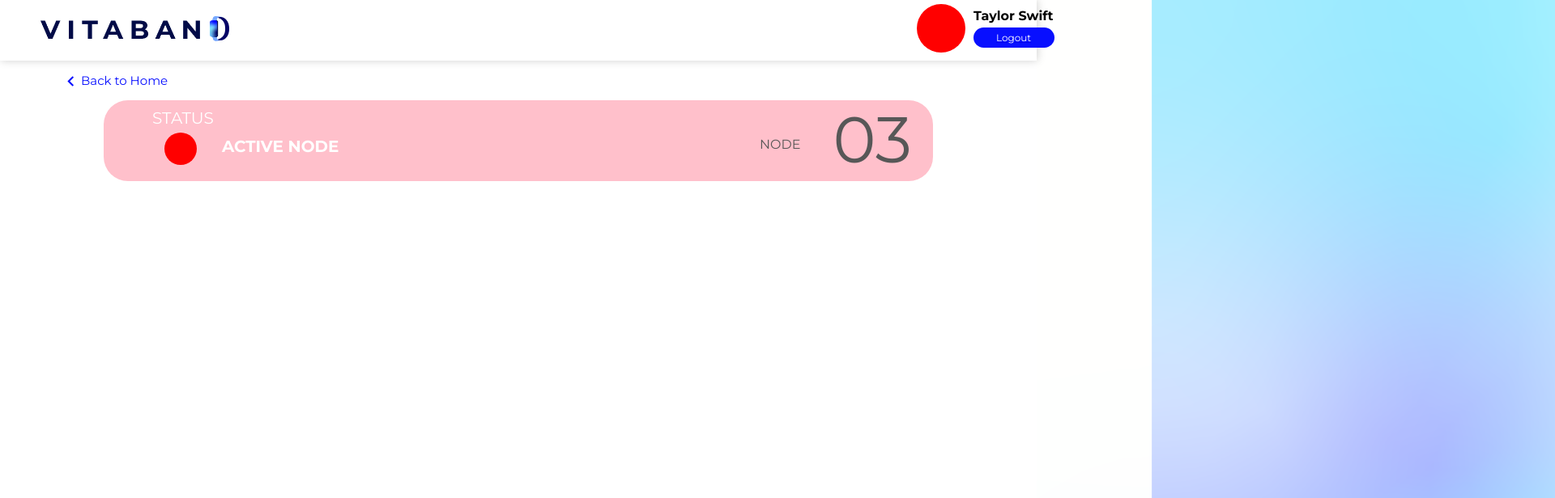
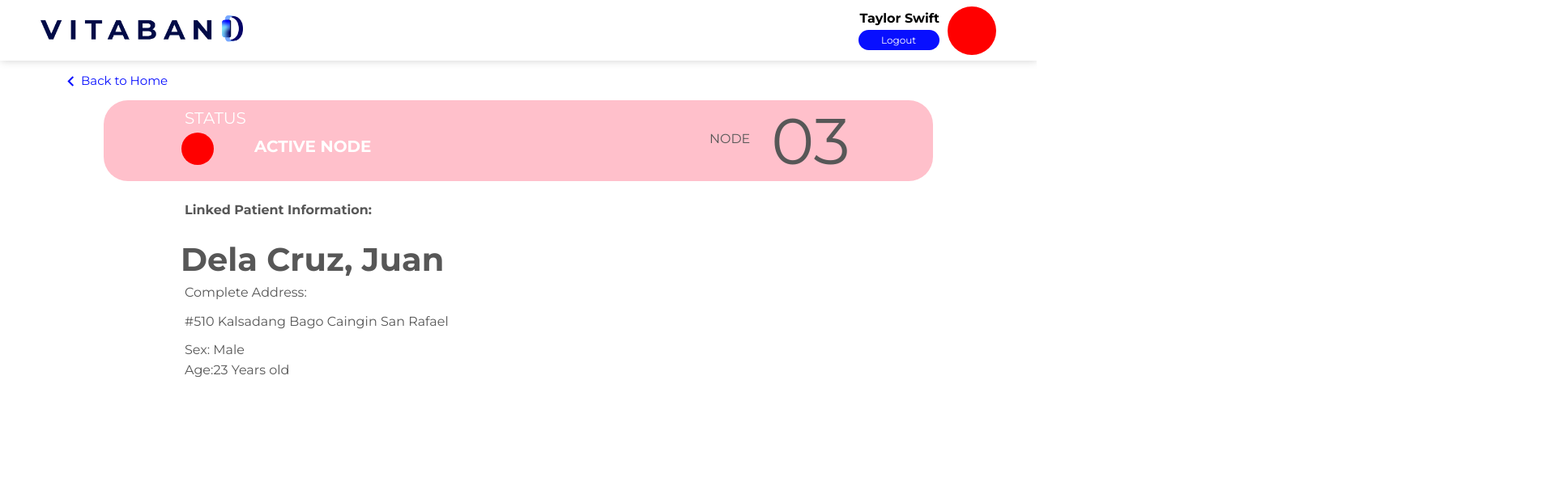
Before and after one commit to aughost-sus/Vitaband, a React (Create React App) app in the folder vitaband/: page /nodedetails in a window 1280 px wide. Shown: the top 616 px of the page at 81% size, 1920 px wide, since content can reach past the window. Built offline with nearby package versions, Linux system fonts and the light colour scheme.

Commit message:
fixed somethings

```diff
--- a/vitaband/package.json
+++ b/vitaband/package.json
@@ -5,11 +5,13 @@
   "dependencies": {
     "@emotion/react": "^11.9.0",
     "@emotion/styled": "^11.8.1",
+    "@googlemaps/react-wrapper": "^1.1.29",
     "@mui/icons-material": "^5.6.0",
     "@mui/material": "^5.6.0",
     "@testing-library/jest-dom": "^5.16.2",
     "@testing-library/react": "^12.1.4",
     "@testing-library/user-event": "^13.5.0",
+    "google-maps-react": "^2.0.6",
     "npx": "^10.2.2",
     "react": "^17.0.2",
     "react-dom": "^17.0.2",
--- a/vitaband/src/pages/Login/login.css
+++ b/vitaband/src/pages/Login/login.css
@@ -24,9 +24,10 @@ body {
   font-family: 'Open Sans', sans-serif;
 }
 
-.leftpart p {
+.leftpart span {
   letter-spacing: 0.3em;
   font-size: 15px;
+  text-align: left;
 }
 
 .leftpart h1 {
@@ -45,10 +46,9 @@ body {
 }
 
 .rightpart{
-
   flex-grow: 1;
   text-align: center;
-  display: inline-block;
+  display: flex;
   justify-content: center;
   align-items: center;
   align-content: center;
@@ -56,22 +56,21 @@ body {
 
 .loginform {
   margin-top: 35%;
-  display: inline-block;
-  width: 40%;
+  display: block;
+  width: 45%;
   text-align: center;
 }
 
 .loginform .username {
-  width: 80%;
+  width: 100%;
   height: 25px;
   border-radius: 24px;
-  margin-left: 27px;
   margin-bottom: 10px;
   border-style: solid;
 }
 
 .loginform .password {
-  width: 80%;
+  width: 100%;
   height: 25px;
   border-radius: 24px;
   border-style: solid;
@@ -79,20 +78,24 @@ body {
 }
 
 .loginform .login {
-  margin-left: 25px;
-  min-width: 80%;
-  max-width: 83%;
+  min-width: 100%;
+  max-width: 100%;
   height: 30px;
   border-radius: 24px;
   border-style: none;
   align-items: center;
   text-align: center;
-  padding: 0px 35%;
+  align-content: center;
   background: #080FFF;
   font-family: 'Open Sans', sans-serif;
   color: #fff;
   font-size: 16px;
   text-decoration: none;
+}
+
+.createaccount {
+  position:absolute;
+  top: 52%;
 }
 
 .rightpart p{
--- a/vitaband/src/pages/Login/login.js
+++ b/vitaband/src/pages/Login/login.js
@@ -6,7 +6,7 @@ const Login = () => {
     return (
         <div className="login">
             <div className="leftpart">
-        <p>WELCOME TO THE</p>
+        <span>WELCOME TO THE</span>
         <h1><b>VITABAND</b></h1>
         <h2><b><i>DASHBOARD</i></b></h2>
       </div>
@@ -14,12 +14,10 @@ const Login = () => {
         <form className="loginform">
           <input
             type="text"
-            name="Username"
             className="username"
             / >
           <input
             type="text"
-            name="Username"
 
             className="password"
             / >
@@ -29,13 +27,16 @@ const Login = () => {
             value="LOGIN"
             /></Link>
         </form>
-            <p>Create an account</p>
+        <div className="createaccount">
+       <p>Create an account</p>
             <Link to="/nodedetails"><button>Node Details</button></Link>
             <Link to="/homepage"><button>Homepage</button></Link>
             <Link to="/linknode"><button>LinkNode</button></Link>
+        </div>
+        </div>
 
         </div>
-        </div>
+
     )
 }
 
--- a/vitaband/src/pages/Navbar/navbar.css
+++ b/vitaband/src/pages/Navbar/navbar.css
@@ -1,5 +1,7 @@
 .navbar {
     display: flex;
+    justify-content: space-between;
+    align-items: center;
     background-color: white;
     height: 75px;
     box-shadow: 1px 0px 10px #d1d1d1;
@@ -11,14 +13,15 @@
     padding: 10px 25px;
 }
 
-.navbar .profile {
-    right: -65%;
-    display: flex;
-    width: 100%;
+.profile {
+    flex: 1;
+    text-align: right;
     position: relative;
+    right: 50px;
 }
 
 .picture {
+    float: right;
     margin-top: 5px;
     height: 60px;
     width: 60px;
@@ -27,7 +30,7 @@
 }
 
 .userdetails {
-    display: block;
+    display: inline-block;
     margin: 10px 10px;
 }
 .username {
@@ -38,7 +41,7 @@
 
 .logout {
     display: flex;
-    position: relative;
+    float: right;
     background: #080FFF;
     margin-top: 5px;
     padding: 5px 28px;
--- a/vitaband/src/pages/Navbar/navbar.js
+++ b/vitaband/src/pages/Navbar/navbar.js
@@ -11,13 +11,18 @@ const Navbar= () => {
         <img src={Logo}
          className='logo' />
          </div>
+
          <div className="profile">
-             <div className="picture"></div>
-             <div className="userdetails">
-             <div className="username">Taylor Swift</div>
-             <Link to="/"><button className="logout">Logout</button></Link></div>
+         <div className="picture" />
+         <div className="userdetails">
+         <div className="username">Taylor Swift</div>
+         <Link to="/"><button className="logout">Logout</button></Link>
+
          </div>
-    </div>
+
+             </div>
+
+         </div>
     )
  }
 
--- a/vitaband/src/pages/node-details/nodedetails.css
+++ b/vitaband/src/pages/node-details/nodedetails.css
@@ -1,13 +1,15 @@
 .hahaha {
     background: white;
     height: 100vh;
+
 }
 
 .nodedetails {
-    display: flex;
+    display: block;
     justify-content: center;
     align-items: center;
 }
+
 
 p {
     font-family:'Montserrat', sans-serif;
@@ -25,23 +27,50 @@ p {
 
 .nodedetails .status {
     display: flex;
+    justify-content: center;
+    align-items: center;
     left: 0;
+    width: 100%;
+    border-radius: 30px;
+}
+
+.box {
+    display: flex;
+    justify-content: space-between;
     width: 80%;
+    background: pink;
+    border-radius: 30px;
     height: 100px;
+}
+
+.patient {
+    margin-top: 10px;
+    display: flex;
+    justify-content: space-between;
+    width: 80%;
     border-radius: 30px;
-    background: pink;
+    height: 300px;
+}
+
+.patient .pat_info {
+    display: block;
+    width: 60%;
+    left: 0;
 
 }
+.leftside_status {
+    height: 100%;
+    top:0;
+    margin-top: 0;
+    display: flex;
+}
 
-
-.status p {
+.box p {
     color: white;
     font-size: 20px;
     font-family:'Montserrat', sans-serif;
     left: 0;
-    margin-left: -40px;
     margin-top: 10px;
-
 }
 
 .status span {
@@ -61,21 +90,22 @@ p {
         background: red;
         border-radius: 50%;
         margin-top: 40px;
-        margin-left: 75px;
+        margin-left: 7.5%;
 }
 
-.status .nodename {
-    margin-left: 40%;
+.nodename {
     display: flex;
+    float: right;
+    text-align: right;
+    justify-content: center;
+    align-items: center;
+    margin-right: 10%;
 }
-
 .nodename p {
     color: #575757;
     font-size: 16px;
     font-family:'Montserrat', sans-serif;
-    left: 0;
-    margin-left: 10px;
-    margin-top: 45px;
+    margin-right: 16px;
 }
 
 .nodename span {
@@ -84,6 +114,48 @@ p {
     font-family:'Montserrat', sans-serif;
     font-weight: lighter;
     left: 0;
-    margin-left: 40px;
     margin-top: 0;
 }
+
+.patient p {
+    color: #575757;
+    font-size: 16px;
+    font-family:'Montserrat', sans-serif;
+    font-weight: bold;
+    margin-right: 16px;
+}
+
+.pat_info h1 {
+    color: #575757;
+    font-size: 40px;
+    font-family:'Montserrat', sans-serif;
+    font-weight: bold;
+    margin-left: 95px;
+    margin-bottom: 5px;
+}
+
+.pat_info span {
+    font-family:'Montserrat', sans-serif;
+    color: #575757;
+    font-weight: lighter;
+    font-size: 16px;
+    margin-left: 100px;
+}
+
+#address {
+    font-family:'Montserrat', sans-serif;
+    color: #575757;
+    font-weight: lighter;
+    font-size: 16px;
+    margin-top: 15;
+    margin-left: 0;
+}
+
+#address1 {
+    font-family:'Montserrat', sans-serif;
+    color: #575757;
+    font-weight: lighter;
+    font-size: 16px;
+    margin-top: -10px;
+    margin-left: 0;
+}
--- a/vitaband/src/pages/node-details/nodedetails.js
+++ b/vitaband/src/pages/node-details/nodedetails.js
@@ -10,17 +10,36 @@ const Nodedetails= () => {
             <Navbar />
             { /* start coding here */ }
             <MdKeyboardArrowLeft className='icon'/><p>Back to Home</p>
+            <div className="nodemother">
             <div className='nodedetails'>
             <div className="status">
-                <p>STATUS</p>
-                <div className="indicator" />
-                <span>ACTIVE NODE</span>
+                <div className="box">
+                <div className="leftside_status">
+                    <p>STATUS</p>
+                    <div className="indicator" />
+                    <span>ACTIVE NODE</span>
+                </div>
                 <div className="nodename">
                     <p>NODE</p>
                     <span>03</span>
                 </div>
             </div>
-
+            </div>
+            <div className="status">
+                <div className="patient">
+                    <div className="pat_info">
+                    <p>Linked Patient Information:</p>
+                    <h1>Dela Cruz, Juan</h1>
+                    <span>Complete Address:</span>
+                    <p id="address">#510 Kalsadang Bago Caingin San Rafael</p>
+                    <p id="address">Sex:<span id="address"> Male</span></p>
+                    <p id="address1">Age:<span id="address1">23 Years old</span></p>
+                    <div className="pat_info">
+                    </div>
+                    </div>
+            </div>
+            </div>
+             </div>
              </div>
 
 
```
Also changed, not shown: 1 other file (tests, documents, lock files or other folders).
